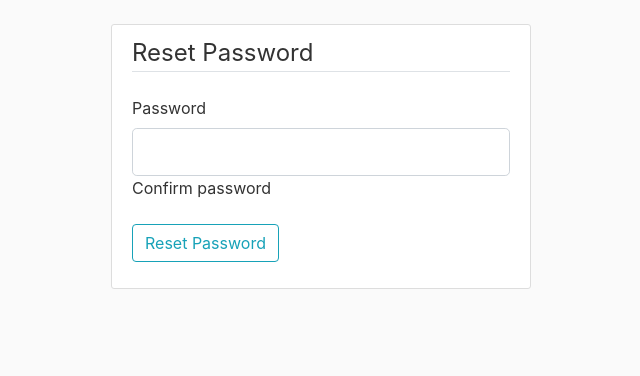
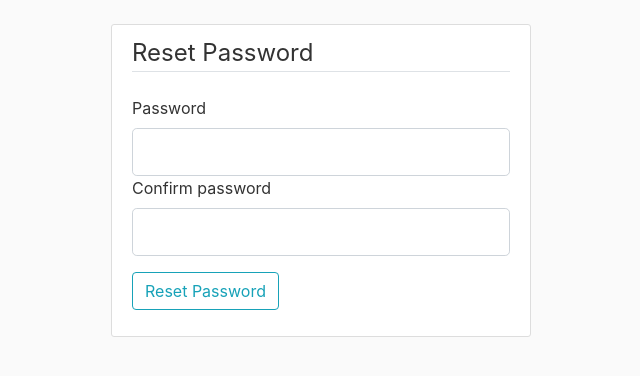
Before and after one commit to Ajaydip-Singh/Bloggle-Flask, a Flask app: template flaskblog/templates/reset_token.html in a window 1280 px wide. Shown: the part 56-432 px from the top of the page, without its empty margins (319-959 px from the left). Run offline with Flask 2, Linux system fonts and the light colour scheme; the template is opened without the code that fills it: values that come from a table or form of the project are taken from there, others are empty; some libraries are stand-ins or nearby versions.

Commit message:
:bug: fix: show correct input type in reset

```diff
--- a/flaskblog/templates/reset_token.html
+++ b/flaskblog/templates/reset_token.html
@@ -33,7 +33,7 @@
                     {% endfor %}
                 </div>
                 {% else %}
-                {{ form.username(class="form-control form-control-lg") }}
+                {{ form.confirm_password(class="form-control form-control-lg") }}
                 {% endif %}
             </div>
 
```
